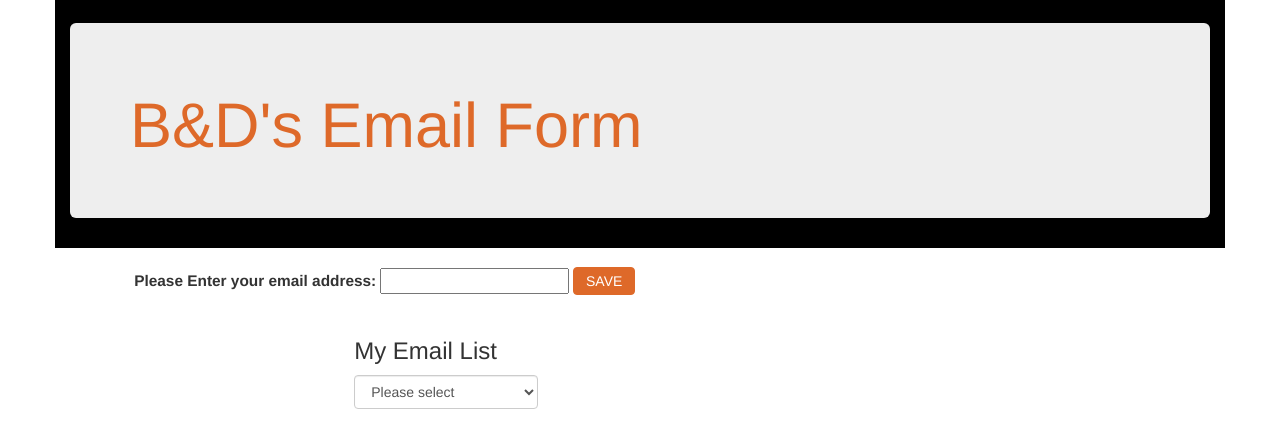
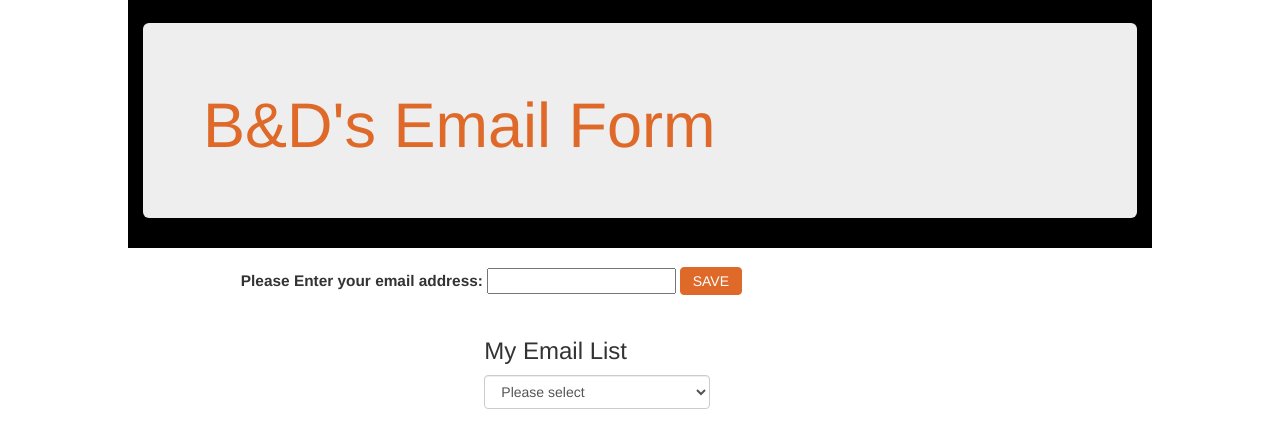
Before and after one commit to jtolbert1975/bdTest, a website: page public/index.html in a window 1280 px wide. Drawn offline with nearby package versions, Linux system fonts and the light colour scheme.

Commit message:
Centered the page

```diff
--- a/public/css/styles.css
+++ b/public/css/styles.css
@@ -47,3 +47,7 @@ input.ng-dirty.ng-invalid-email{
 label{
     font-size: 1.1em;
 }
+
+.container-width{
+    max-width: 1024px;
+}
--- a/public/index.html
+++ b/public/index.html
@@ -10,12 +10,12 @@
     </head>
 
     <body ng-app="myApp">
-        <div class="container">
+        <div class="container container-width">
             <div class="jumbotron">
                 <h1>B&D's Email Form</h1>
             </div>
         </div>
-        <div class="container-fluid" ng-controller="testCtrl">
+        <div class="container-fluid container-width" ng-controller="testCtrl">
             <div class="row top-margin">
                 <div class="col-md-offset-1 col-md-8">
                  <form name="myForm" novalidate>
@@ -33,7 +33,7 @@
 
             </div>
             <div class="row">
-                <div class="col-md-offset-3 col-md-2 select-margin">
+                <div class="col-md-offset-4 col-md-3">
                     <h3>My Email List</h3>
                     <select class="form-control" placeholder="{{model.email}}">
                         <option value="" selected disabled>Please select</option>
```
